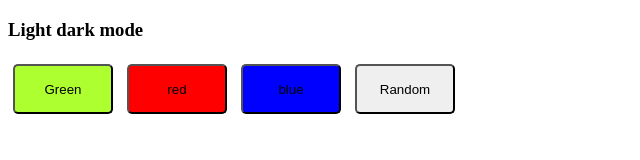
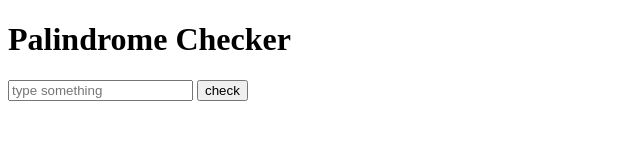
Before and after one commit to byreddyakhileswarreddy/webDev, a plain HTML site: page Js/Palindrome/index.html in a window 1280 px wide. Shown: the whole page, without its empty margins (0-640 px from the left). Drawn offline with Linux system fonts and the light colour scheme.

Commit message:
Add files via upload

```diff
--- a/Js/Palindrome/index.html
+++ b/Js/Palindrome/index.html
@@ -1,32 +1,17 @@
 <!DOCTYPE html>
 <html lang="en">
 <head>
-    <title>Light dark moder</title>
-    <style>
-        #green{
-            background-color: greenyellow;
-        }
-        #red{
-            background-color: red;
-        }
-        #blue{
-            background-color: blue;
-        }
-        button{
-            border-radius: 5px;
-            width: 100px;
-            height:50px;
-            margin:5px;
-        }
-    </style>
+    <meta charset="UTF-8">
+    <meta name="viewport" content="width=device-width, initial-scale=1.0">
+    <title>Palindrome Checker</title>
 </head>
+<body>
+    <h1>Palindrome Checker</h1>
+    <input id = "input" type = "text" placeholder="type something"/>
+    <button onclick="check()">check</button>
+    <script src = "index.js"></script>
 
-<body>
-    <h3>Light dark mode</h3>
-    <button id="green" onclick ="setColor('green')">Green</button>
-    <button id="red" onclick = "setcolor('red')">red</button>
-    <button id ="blue" onclick="setColor('blue')">blue</button>
-    <button onclick="randomColor()"> Random </button>
-    <script src = "index.js"></script>
+
+
 </body>
 </html>
--- a/Js/Palindrome/index.js
+++ b/Js/Palindrome/index.js
@@ -1,12 +1,16 @@
-const body = document.getElementsByTagName("body")[0]
-function setColor(name){
-    body.style.backgroundColor=name;
+const input  =document.getElementById("input")
+function reverseString(str){
+    return str.split("").reverse().join("")
 }
-function randomColor(){
-    const red = Math.round(Math.random()*255)
-    const green = Math.round(Math.random()*255)
-    const blue = Math.round(Math.random()*255)
+function check(){
+    const value = input.value
+    const reverse = reverseString(value)
 
-    const color = 'rgb(${red},${green},${blue})'
-    body.style.backgroundColor = color;
+    if(value == reverse){
+        alert(" P ALindrome")
+    }
+    else{
+        alert("Not today!")
+    }
+    input.value = ""
 }
```
